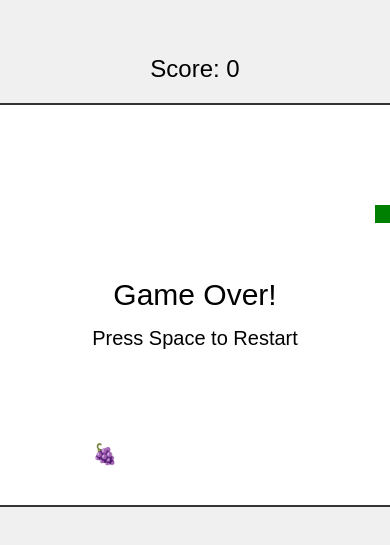
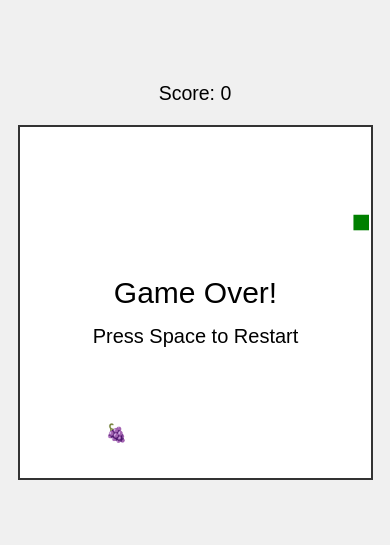
Before and after one commit to LeeSanderson/snake-game, a website built with Parcel: page index.html in a window 390 px wide. Shown: the part 141-686 px from the top of the page. Built offline with nearby package versions, Linux system fonts and the light colour scheme.

Commit message:
Make responsive

```diff
--- a/index.html
+++ b/index.html
@@ -14,20 +14,23 @@
             margin: 0;
             background-color: #f0f0f0;
             font-family: Arial, sans-serif;
+            overflow: hidden;
         }
         canvas {
             border: 2px solid #333;
             background-color: #fff;
+            max-width: 90vmin;
+            max-height: 90vmin;
         }
         .score {
-            font-size: 24px;
+            font-size: min(24px, 5vmin);
             margin-bottom: 20px;
         }
     </style>
 </head>
 <body>
     <div class="score">Score: <span id="score">0</span></div>
-    <canvas id="gameCanvas" width="400" height="400"></canvas>
+    <canvas id="gameCanvas"></canvas>
     <script type="module" src="src/game.ts"></script>
 </body>
 </html>
--- a/src/game.ts
+++ b/src/game.ts
@@ -21,13 +21,14 @@ class SnakeGame {
     private food: Food;
     private readonly foodEmojis = ['🍎', '🍕', '🍔', '🌮', '🍦', '🍪', '🍩', '🍫', '🥕', '🍇'];
     private direction: string;
-    private gridSize: number;
-    private tileCount: number;
+    private gridSize: number = 0;
+    private tileCount: number = 20; // Fixed number of tiles
     private score: number;
     private gameLoop: number;
     private isGameOver: boolean;
     private particles: Particle[] = [];
     private backgroundColor: string = 'white';
+    private resizeObserver: ResizeObserver;
     private readonly backgroundColors = [
         '#FFE4E1', // Misty Rose
         '#E6E6FA', // Lavender
@@ -44,14 +45,19 @@ class SnakeGame {
     constructor() {
         this.canvas = document.getElementById('gameCanvas') as HTMLCanvasElement;
         this.ctx = this.canvas.getContext('2d')!;
-        this.gridSize = 20;
-        this.tileCount = this.canvas.width / this.gridSize;
         this.score = 0;
         this.isGameOver = false;
 
         // Initialize snake
         this.snake = [{ x: 5, y: 5 }];
         this.direction = 'right';
+
+        // Set up responsive canvas
+        this.setupCanvas();
+
+        // Set up resize observer
+        this.resizeObserver = new ResizeObserver(() => this.setupCanvas());
+        this.resizeObserver.observe(this.canvas);
 
         // Place initial food
         this.food = this.generateFood();
@@ -61,6 +67,15 @@ class SnakeGame {
 
         // Start game loop
         this.gameLoop = setInterval(this.update.bind(this), 100);
+    }
+
+    private setupCanvas() {
+        const size = Math.min(window.innerWidth * 0.9, window.innerHeight * 0.9);
+        this.canvas.width = size;
+        this.canvas.height = size;
+        this.gridSize = size / this.tileCount;
+        this.ctx.textAlign = 'center';
+        this.ctx.textBaseline = 'middle';
     }
 
     private generateFood(): Food {
```
